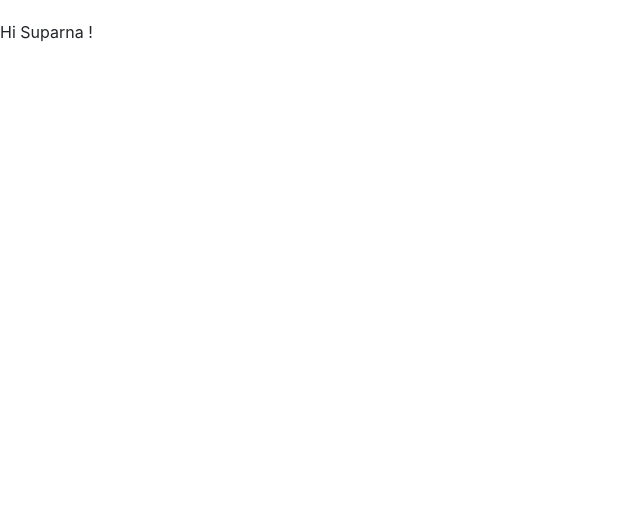
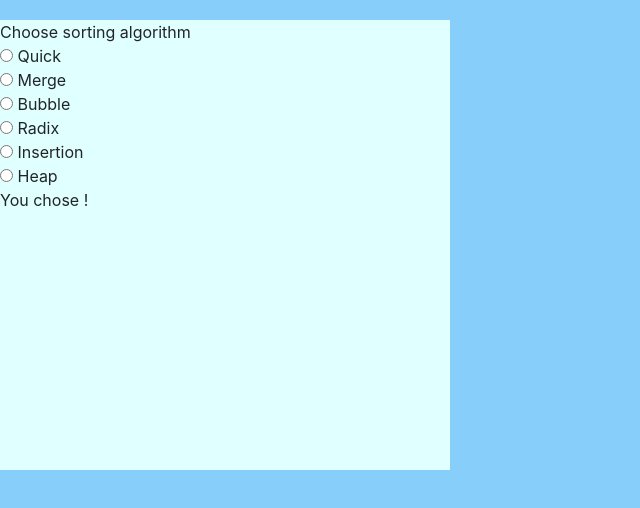
Before and after one commit to sup123/SortShow, a website: page app/index.html in a window 1280 px wide. Shown: the whole page, without its empty margins (0-640 px from the left). Drawn offline with nearby package versions, Linux system fonts and the light colour scheme; some packages are replaced by stand-ins of ours.

Commit message:
Sort Options

```diff
--- a/app/css/app.css
+++ b/app/css/app.css
@@ -1,10 +1,11 @@
 
 body {
   padding-top: 20px;
+  background-color: #87CEFA
 }
 
-.area {
-  background-color: white;
+.options {
+  background-color: #E0FFFF;
   width: 450px;
   height: 450px;
 }
--- a/app/html/basicview.html
+++ b/app/html/basicview.html
@@ -1,4 +1,16 @@
 <!doctype html>
-<div class = "area">
-  <p> Hi {{name}} ! </p>
+
+<div id = "sortOptions" class="options">
+  Choose sorting algorithm
+  <form>
+    <input type="radio" name="sortChoices" ng-model="sort.name" value="quick" /> Quick <br/>
+    <input type="radio" name="sortChoices" ng-model="sort.name" value="merge"/> Merge <br/>
+    <input type="radio" name="sortChoices" ng-model="sort.name" value="bubble" /> Bubble <br />
+    <input type="radio" name="sortChoices" ng-model="sort.name" value="radix" /> Radix <br />
+    <input type="radio" name="sortChoices" ng-model="sort.name" value="insertion" /> Insertion <br />
+    <input type="radio" name="sortChoices" ng-model="sort.name" value="heap" /> Heap <br />
+    <p> You chose {{sort.name}} ! </p>
+    <br/>
+
+  </form>
 </div>
--- a/app/js/controllers.js
+++ b/app/js/controllers.js
@@ -4,6 +4,6 @@ var SortShowControllers = angular.module('ShowSortControllers', []);
 
 SortShowControllers.controller('BasicViewCtrl', ['$scope',
   function($scope) {
-    $scope.name = 'Suparna';
+    $scope.name = 'Suparna is Damiens favorite person';
   }
 ]);
```
Also changed, not shown: app/index.html (+1 -0 lines).
